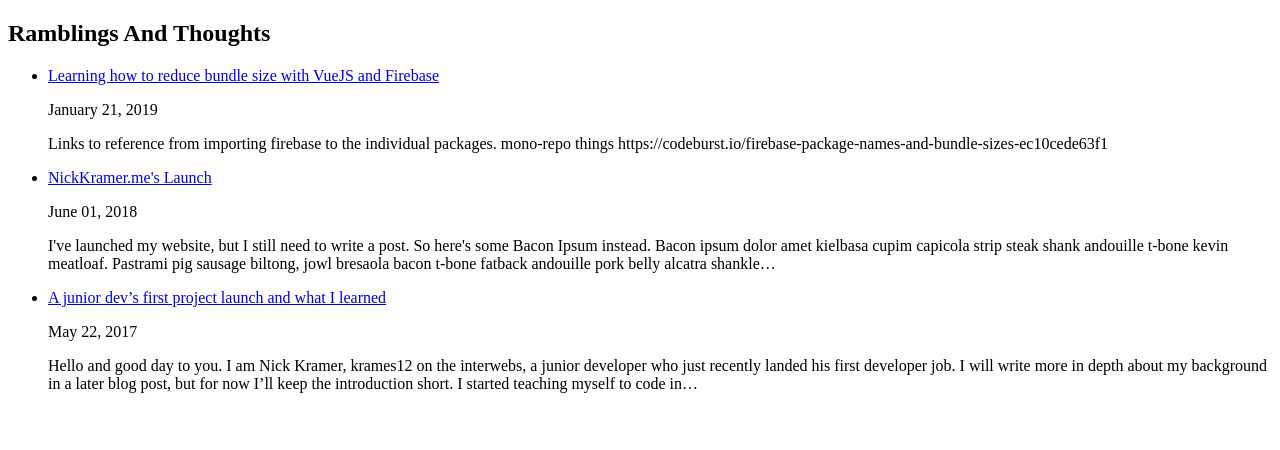
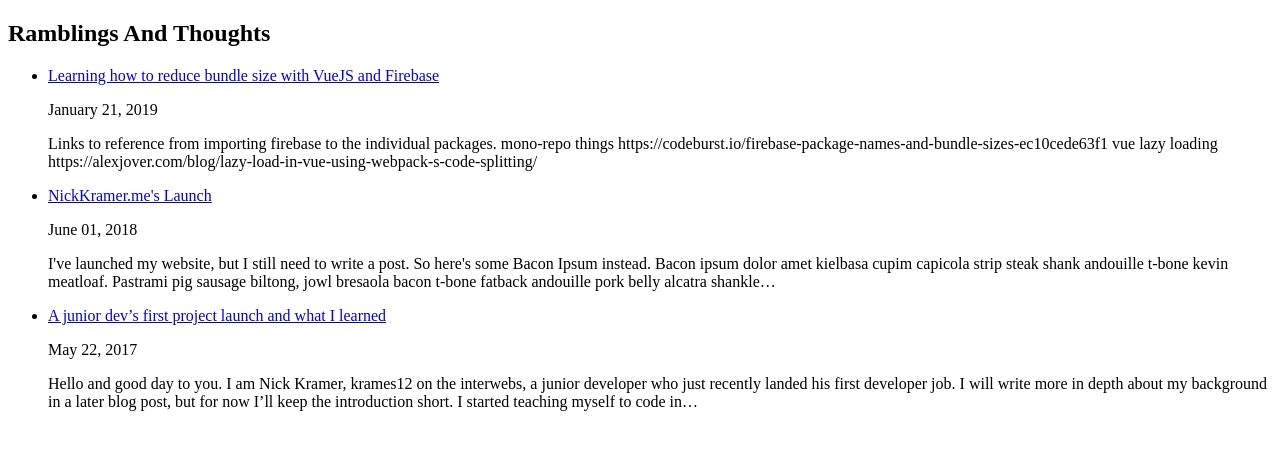
Before and after one commit to krames12/blog-portfolio, a Gatsby site: page /blog in a window 1280 px wide. Built offline with nearby package versions, Linux system fonts and the light colour scheme; Gatsby itself is replaced by a stand-in of ours.

Commit message:
added vue lazy loading article reference for later

```diff
--- a/src/pages/2019-01-21-learning-how-to-reduce-bundle-size-with-vue-and-firebase/index.md
+++ b/src/pages/2019-01-21-learning-how-to-reduce-bundle-size-with-vue-and-firebase/index.md
@@ -9,3 +9,5 @@ Links to reference
 
 from importing firebase to the individual packages. mono-repo things
 https://codeburst.io/firebase-package-names-and-bundle-sizes-ec10cede63f1
+vue lazy loading
+https://alexjover.com/blog/lazy-load-in-vue-using-webpack-s-code-splitting/
```
